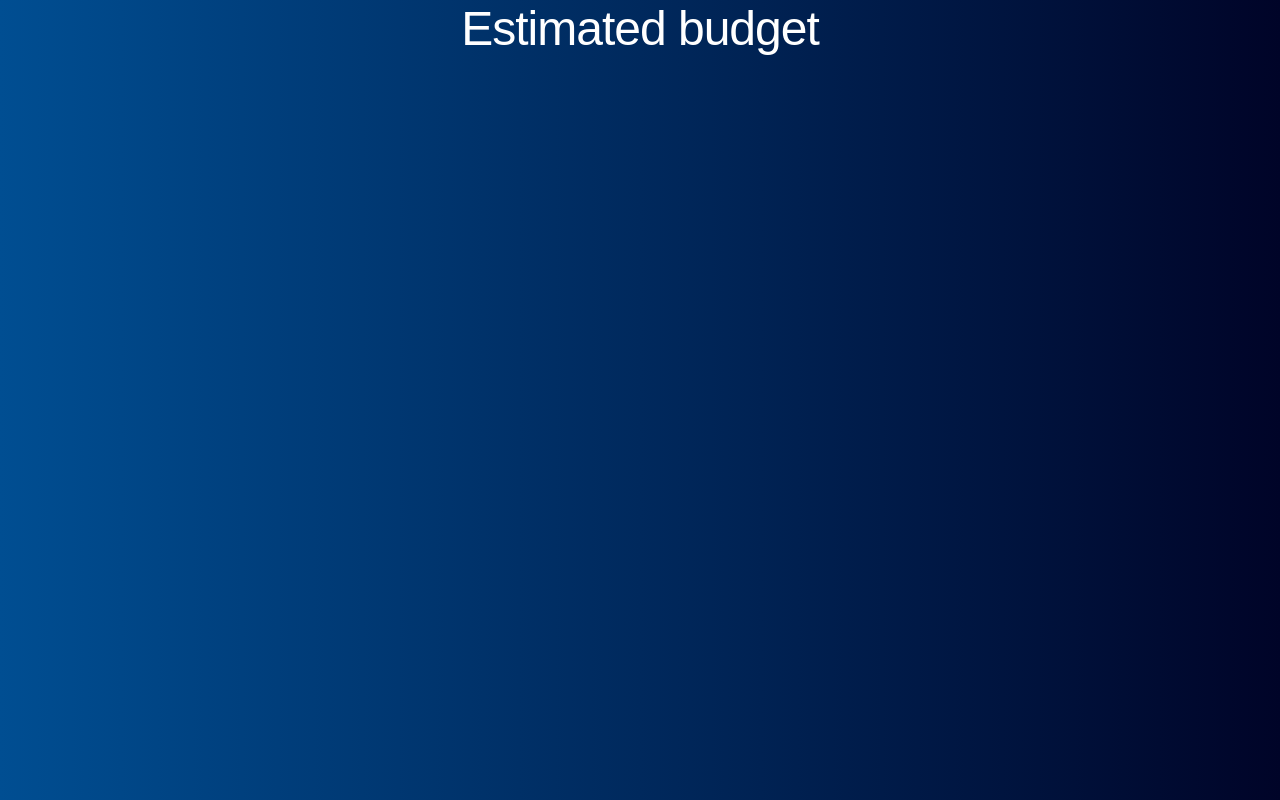
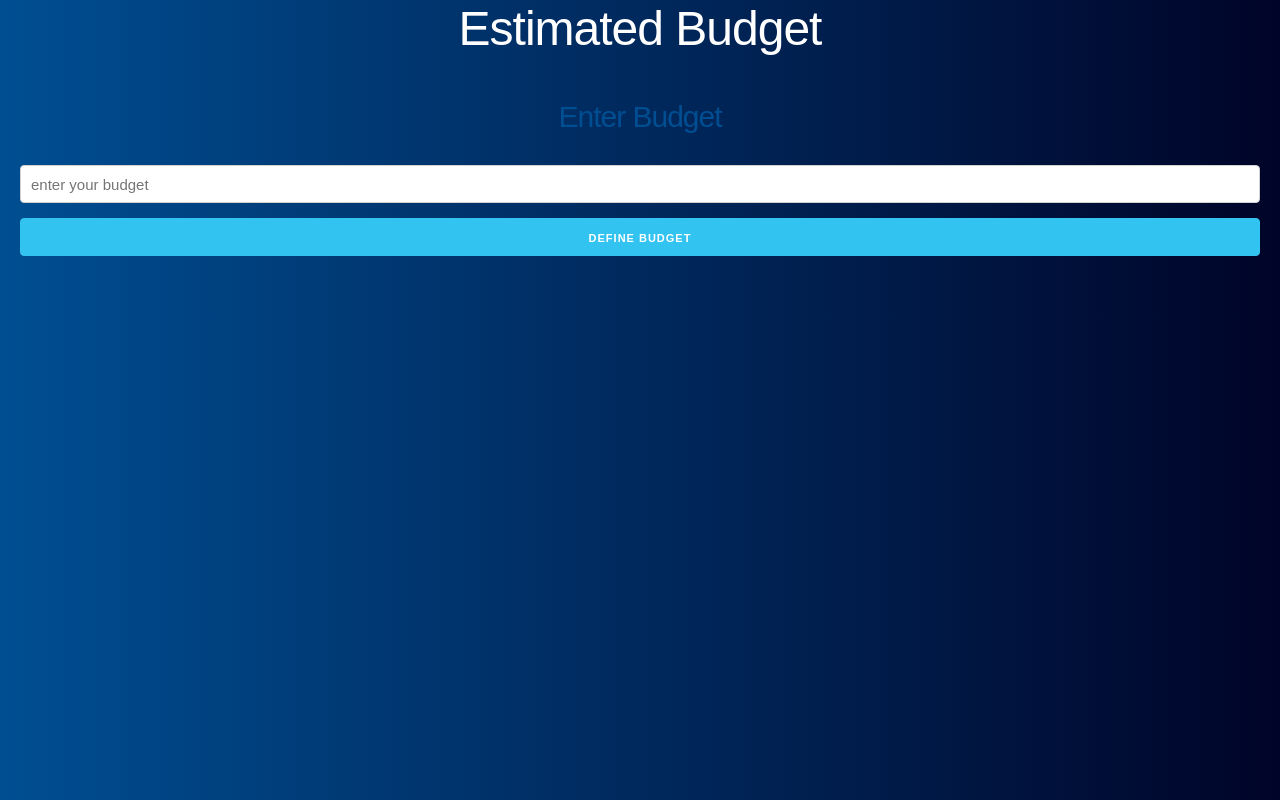
Before and after one commit to carlosrodriguez2020/budget, a React (Create React App) app: page / in a window 1280 px wide. Built offline with nearby package versions, Linux system fonts and the light colour scheme.

Commit message:
The folder component was created with Ask Budget.js inside, a form was also added in this file; state amount and error were created

```diff
--- a/src/App.js
+++ b/src/App.js
@@ -1,11 +1,13 @@
 import React from 'react';
-
+import AskBudget from './component/AskBudget';
 function App() {
   return (
-    <div>
-      <h1>Estimated budget</h1>
-
+  <>
+    <h1>Estimated Budget</h1>
+    <div className="contenido principal contenido">
+      <AskBudget />
     </div>
+</>
   );
 }
 
--- /dev/null
+++ b/src/component/AskBudget.js
@@ -0,0 +1,50 @@
+import React,{useState} from 'react';
+
+const AskBudget = () => {
+
+  const [amount, setAmount] = useState(0);
+  const [error, setError] = useState(false)
+
+
+  const defineBudget = e =>{
+    setAmount(parseInt(e.target.value))
+
+  }
+
+const addBudget = e => {
+  e.preventDefault()
+  if(amount<0 || !isNaN(amount)){
+    setError(true)
+    return;
+
+  }
+  setError(false);
+}
+
+
+return(
+<>
+  <h2>Enter Budget</h2>
+    {error? 'this is not a valid budget' : null}
+
+  <form
+    onSubmit={addBudget}
+  >
+    <input
+      type='number'
+      className='u-full-width'
+      placeholder='enter your budget'
+      onChange={defineBudget}
+    />
+
+
+    <input
+      className="button-primary u-full-width" type="submit"
+      value="Define budget"
+    />
+  </form>
+</>
+)
+}
+
+export default AskBudget;
```
